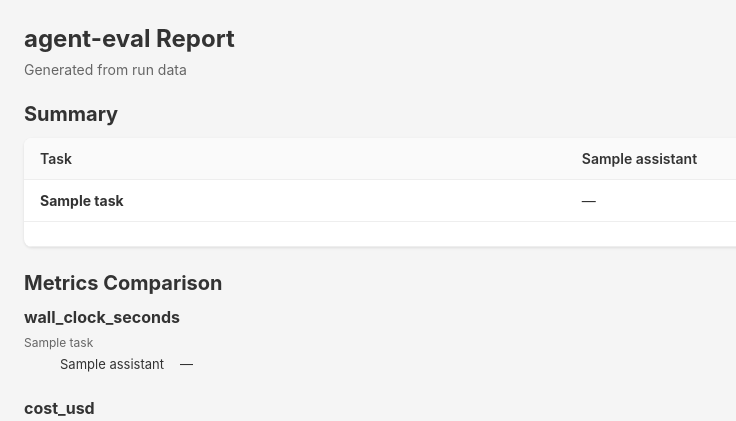
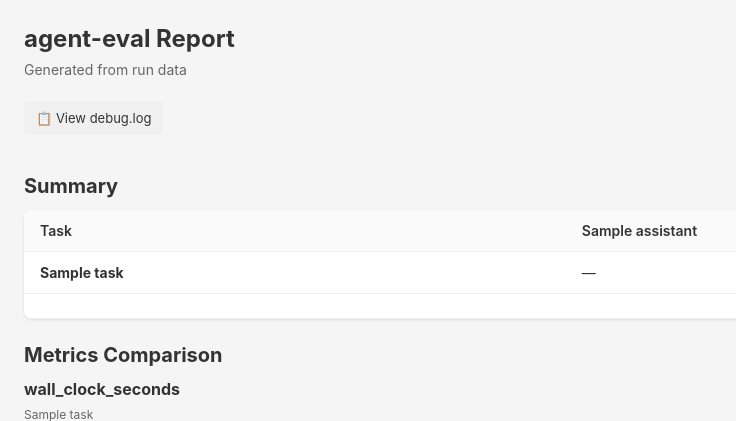
Before and after one commit to pitlane-ai/pitlane, a Python web app: template src/agent_eval/reporting/templates/report.html.j2 in a window 1280 px wide. Shown: the top 421 px of the page, without its empty margins (0-736 px from the left). Run offline with Jinja, Linux system fonts and the light colour scheme; the template is opened without the code that fills it: most values are stand-ins (such as "Sample title", 1, 10 or a date in 2020).

Commit message:
feat: add debug.log link to HTML report

```diff
--- a/src/agent_eval/reporting/templates/report.html.j2
+++ b/src/agent_eval/reporting/templates/report.html.j2
@@ -11,6 +11,8 @@
   h2 { font-size: 20px; margin: 24px 0 12px; }
   h3 { font-size: 16px; margin: 12px 0 8px; }
   .meta { color: #666; font-size: 14px; margin-bottom: 24px; }
+  .debug-link { display: inline-block; margin-bottom: 16px; padding: 8px 12px; background: #f0f0f0; border-radius: 4px; text-decoration: none; color: #333; font-size: 13px; }
+  .debug-link:hover { background: #e0e0e0; }
   table { width: 100%; border-collapse: collapse; background: white; border-radius: 8px; overflow: hidden; box-shadow: 0 1px 3px rgba(0,0,0,0.1); margin-bottom: 24px; }
   th, td { padding: 12px 16px; text-align: left; border-bottom: 1px solid #eee; font-size: 14px; }
   th { background: #fafafa; font-weight: 600; }
@@ -36,6 +38,7 @@
 <body class="colors">
 <h1>agent-eval Report</h1>
 <p class="meta">Generated from run data</p>
+<a href="debug.log" class="debug-link">📋 View debug.log</a>
 
 <h2>Summary</h2>
 <table>
```
